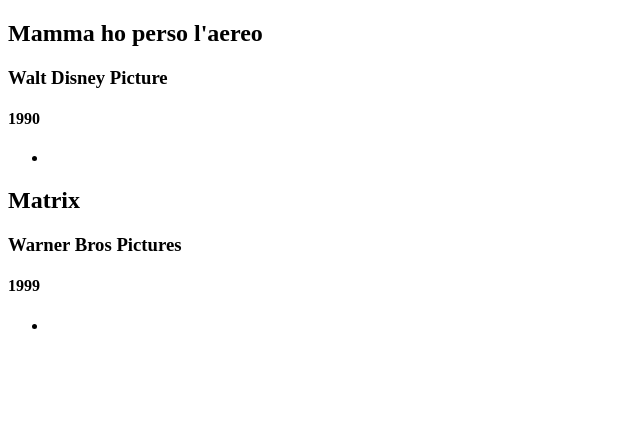
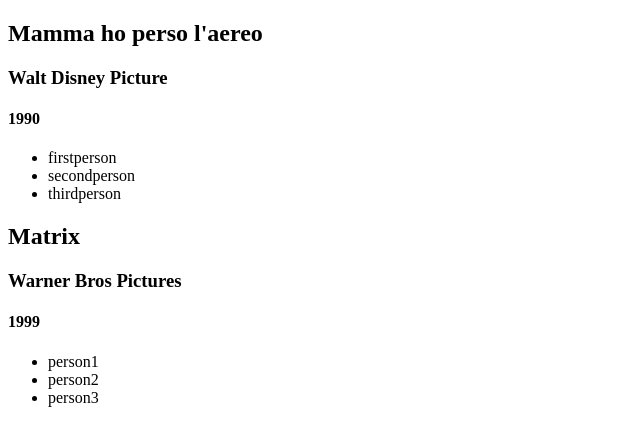
Before and after one commit to maino1997/php-oop-1, a PHP site: page / in a window 1280 px wide. Shown: the top 446 px of the page, without its empty margins (0-640 px from the left). Run offline with PHP 8.4, Linux system fonts and the light colour scheme; data that the repository does not hold is empty.

Commit message:
corrected data.php array

```diff
--- a/Movie.php
+++ b/Movie.php
@@ -18,7 +18,7 @@ class Movie
     public function  getCast($cast_list)
     {
         foreach ($cast_list as $cast_person) {
-            echo $cast_person;
+            echo "<li>$cast_person</li>";
         }
     }
 }
--- a/data.php
+++ b/data.php
@@ -4,11 +4,21 @@ $movies = [
     [
         'title' => 'Mamma ho perso l\'aereo',
         'author' => 'Walt Disney Picture',
-        'year' => '1990'
+        'year' => '1990',
+        'cast_list' => [
+            'firstperson',
+            'secondperson',
+            'thirdperson'
+        ]
     ],
     [
         'title' => 'Matrix',
         'author' => 'Warner Bros Pictures',
-        'year' => '1999'
+        'year' => '1999',
+        'cast_list' => [
+            'person1',
+            'person2',
+            'person3'
+        ]
     ]
 ];
--- a/index.php
+++ b/index.php
@@ -28,9 +28,9 @@ include __DIR__ . '/./Movie.php';
         <h3><?php echo $my_movie->author ?></h3>
         <h4><?php echo $my_movie->year ?></h4>
         <ul>
-            <li>
-                <?php $my_movie->getCast($movie['cast_list']) ?>
-            </li>
+
+            <?php $my_movie->getCast($movie['cast_list']) ?>
+
         </ul>
 
     <?php endforeach; ?>
```
